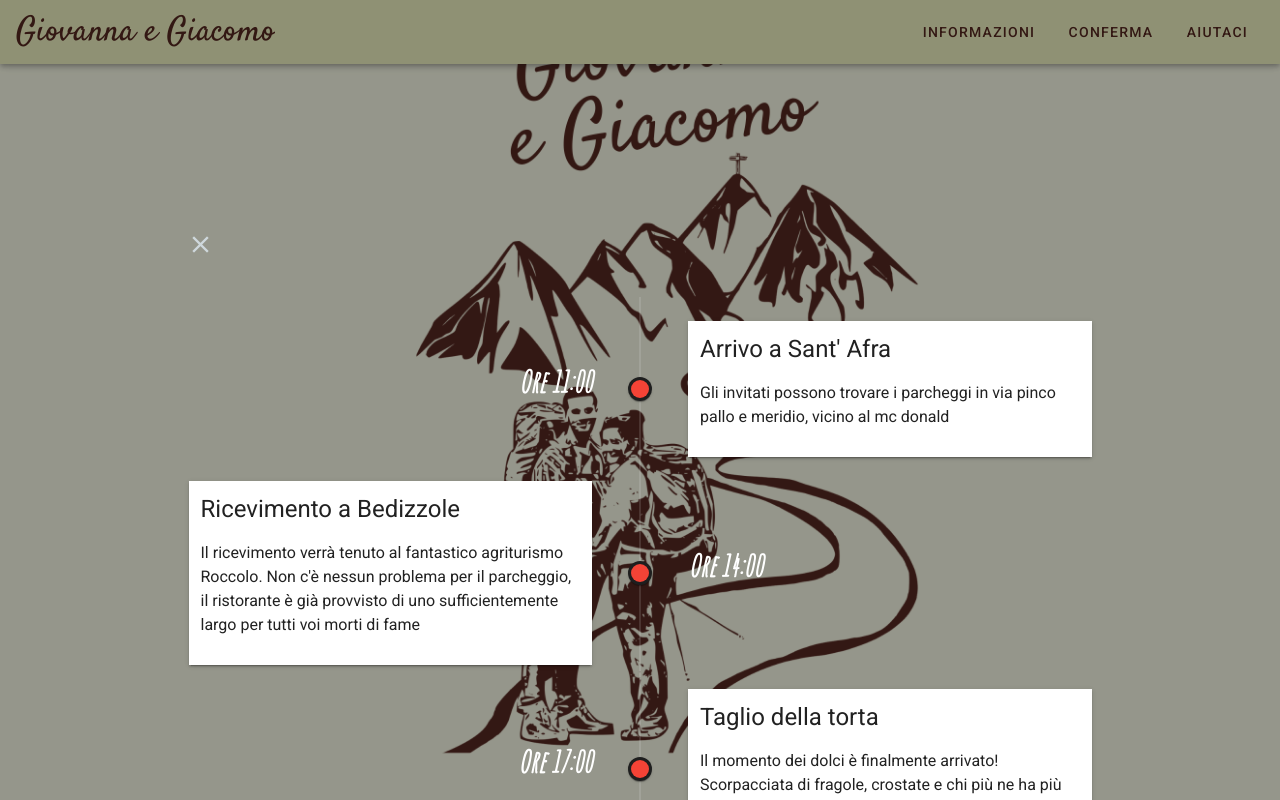
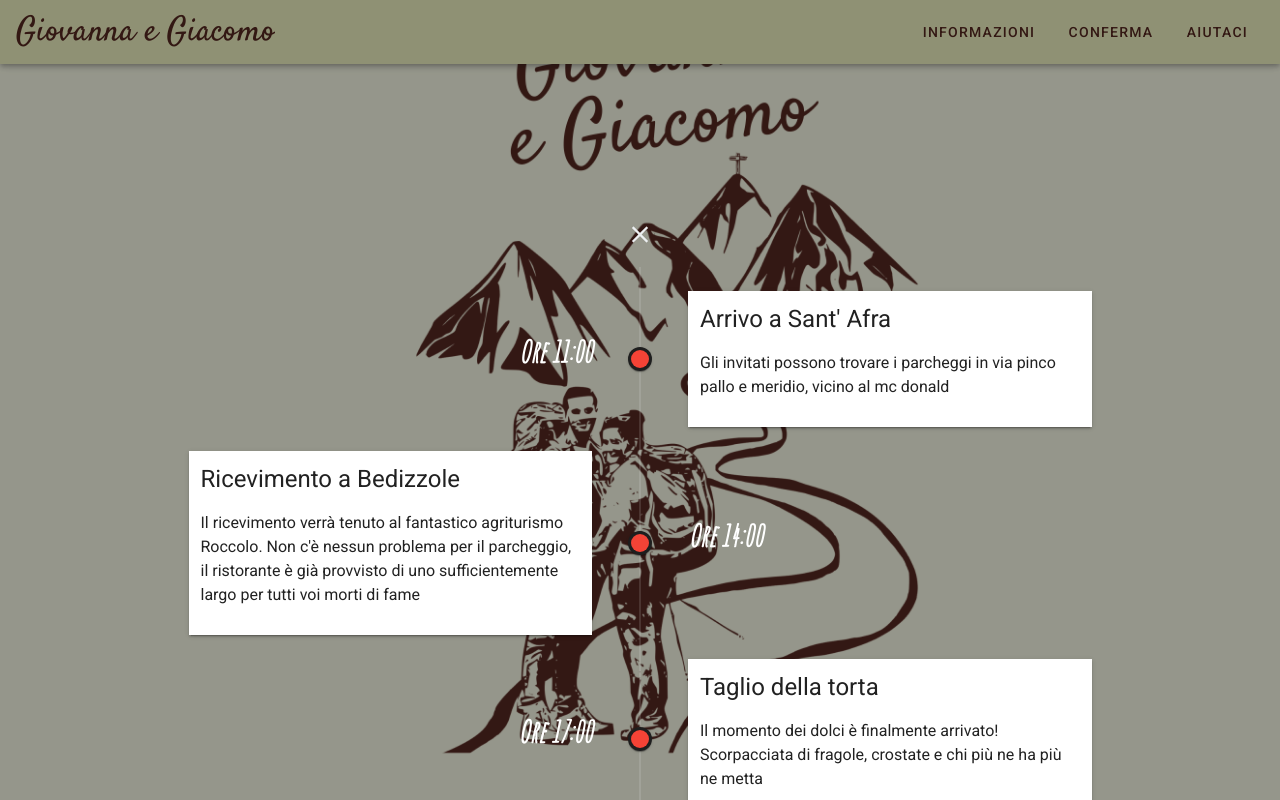
Before and after one commit to SamTheOracle/weddingsite, a Vue app: page / in a window 1280 px wide. Both pictures are taken after a click on the button "INFORMAZIONI". Shown: the top 800 px of the page. Built offline with nearby package versions, Linux system fonts and the light colour scheme.

Commit message:
timeline adjusted

```diff
--- a/src/components/Timeline.vue
+++ b/src/components/Timeline.vue
@@ -2,20 +2,21 @@
   <v-container fluid class="fill-height mt-5">
     <v-row align="start" justify="center">
       <v-col cols="12">
+        <div class="text-center">
         <v-btn
           text
           fab
-          large
+          :large="$vuetify.breakpoint.smAndUp"
           @click="$emit('close')"
-          color="blue-grey lighten-4"
-          class="mt-10"
+          color="blue-grey lighten-5"
         >
           <v-icon>mdi-close</v-icon>
         </v-btn>
+        </div>
         <v-timeline
           :align-top="$vuetify.breakpoint.smAndDown"
           :dense="$vuetify.breakpoint.smAndDown"
-          class="ma-5"
+          class="ma-5 mt-0"
         >
           <v-timeline-item v-for="(item,i) in items" :key="i" light small color="red">
             <v-sheet class="elevation-2" max-width="500" max-height="400">
```
